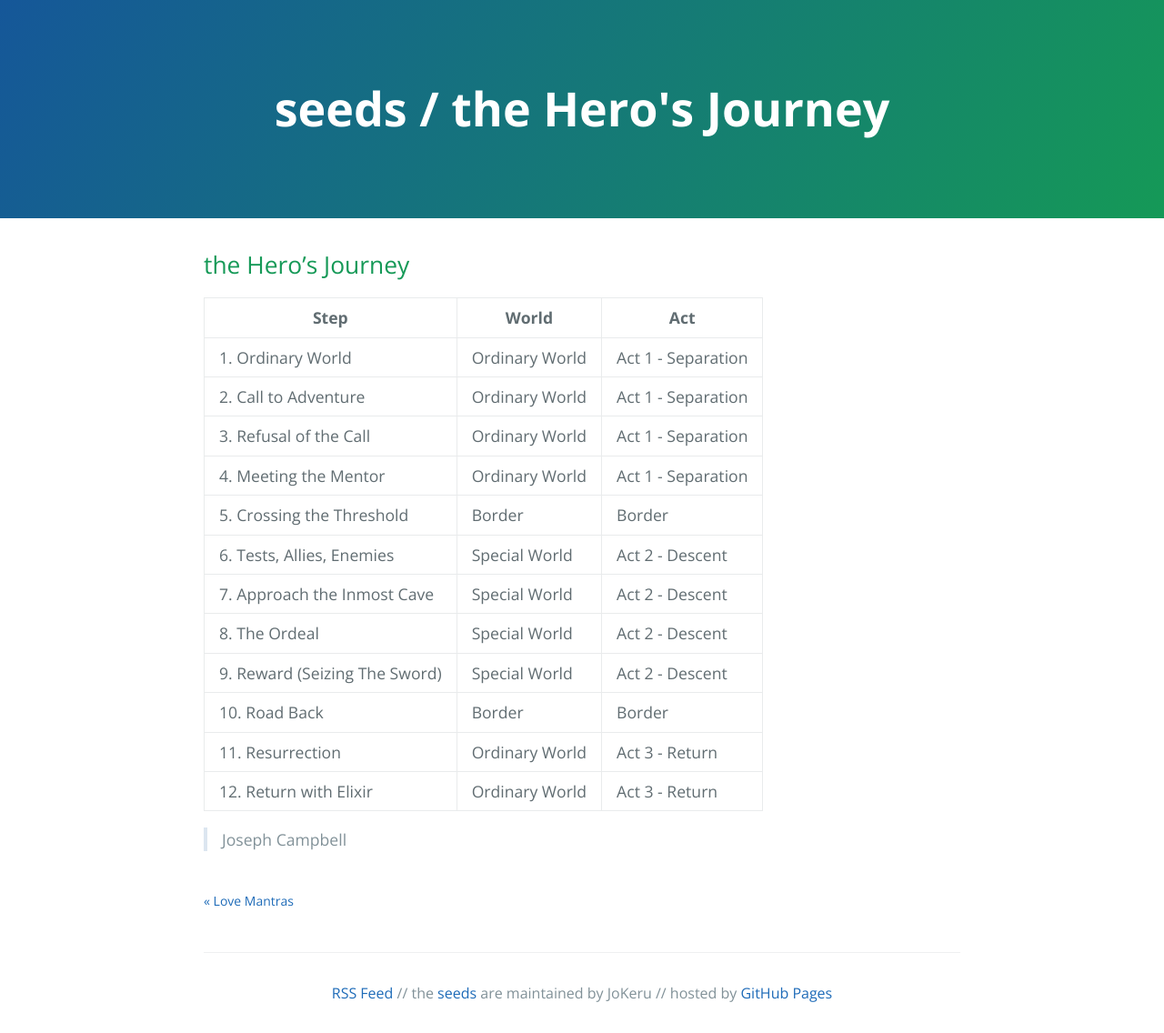
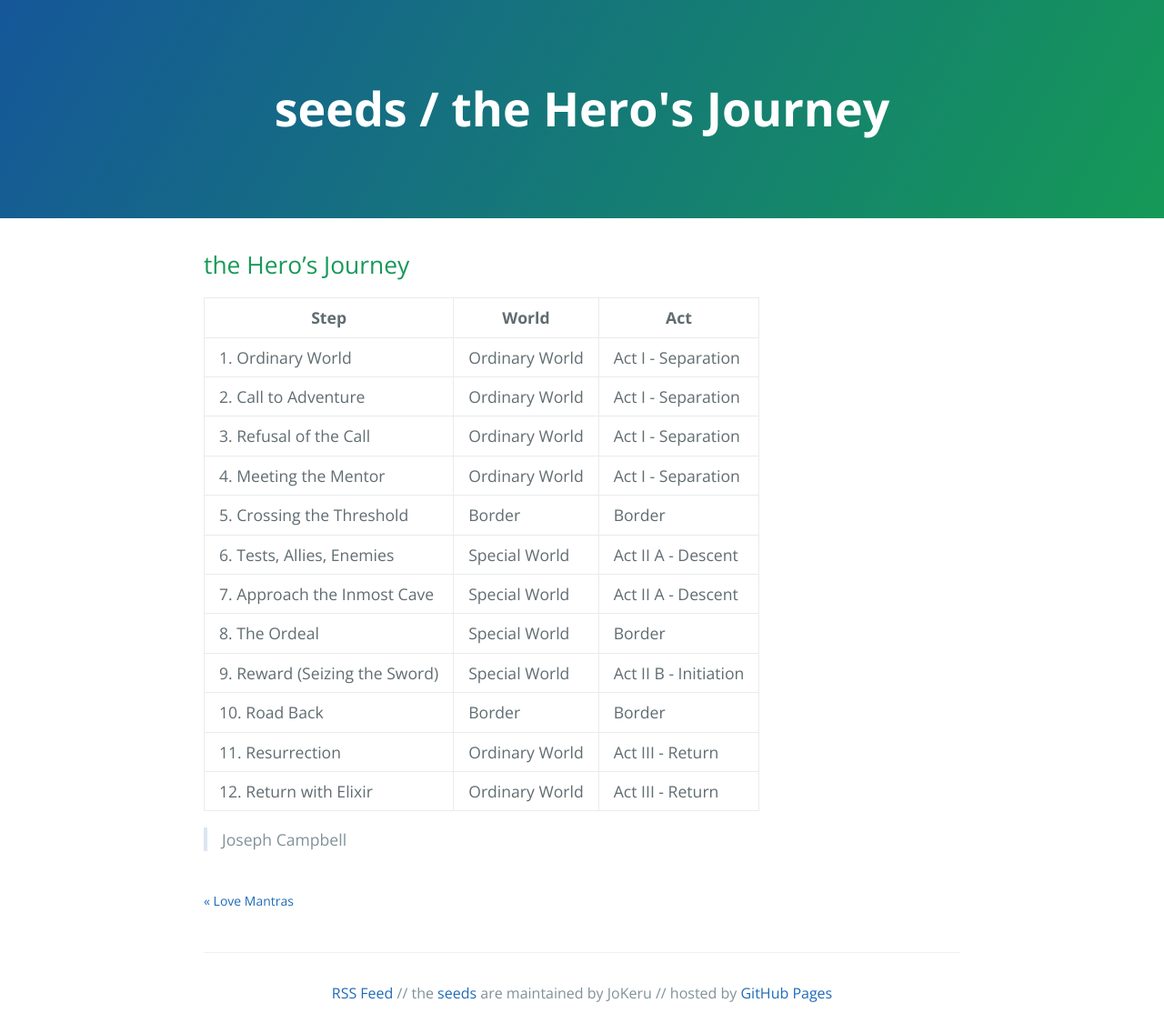
Before and after one commit to jokeru/seeds, a Jekyll site: the page built from _posts/2021-04-10-the_heros_journey.md, in a window 1280 px wide. Shown: the whole page at 91% size. Built offline with Jekyll 4.4.1, drawn with Linux system fonts in a browser that asks for light colours; comment, search, counter and statistics services are not loaded.

Commit message:
Update 2021-04-10-the_heros_journey.md

```diff
--- a/_posts/2021-04-10-the_heros_journey.md
+++ b/_posts/2021-04-10-the_heros_journey.md
@@ -10,17 +10,17 @@ index: 26
 
 | Step | World | Act |
 |---|-------|-----|
-| 1. Ordinary World | Ordinary World | Act 1 - Separation |
-| 2. Call to Adventure | Ordinary World | Act 1 - Separation |
-| 3. Refusal of the Call | Ordinary World | Act 1 - Separation |
-| 4. Meeting the Mentor | Ordinary World | Act 1 - Separation |
+| 1. Ordinary World | Ordinary World | Act I - Separation |
+| 2. Call to Adventure | Ordinary World | Act I - Separation |
+| 3. Refusal of the Call | Ordinary World | Act I - Separation |
+| 4. Meeting the Mentor | Ordinary World | Act I - Separation |
 | 5. Crossing the Threshold | Border | Border |
-| 6. Tests, Allies, Enemies | Special World | Act 2 - Descent |
-| 7. Approach the Inmost Cave | Special World | Act 2 - Descent |
-| 8. The Ordeal | Special World | Act 2 - Descent |
-| 9. Reward (Seizing The Sword) | Special World | Act 2 - Descent|
+| 6. Tests, Allies, Enemies | Special World | Act II A - Descent |
+| 7. Approach the Inmost Cave | Special World | Act II A - Descent |
+| 8. The Ordeal | Special World | Border |
+| 9. Reward (Seizing the Sword) | Special World | Act II B - Initiation|
 | 10. Road Back | Border | Border |
-| 11. Resurrection | Ordinary World | Act 3 - Return |
-| 12. Return with Elixir | Ordinary World | Act 3 - Return |
+| 11. Resurrection | Ordinary World | Act III - Return |
+| 12. Return with Elixir | Ordinary World | Act III - Return |
 
 > Joseph Campbell
```
